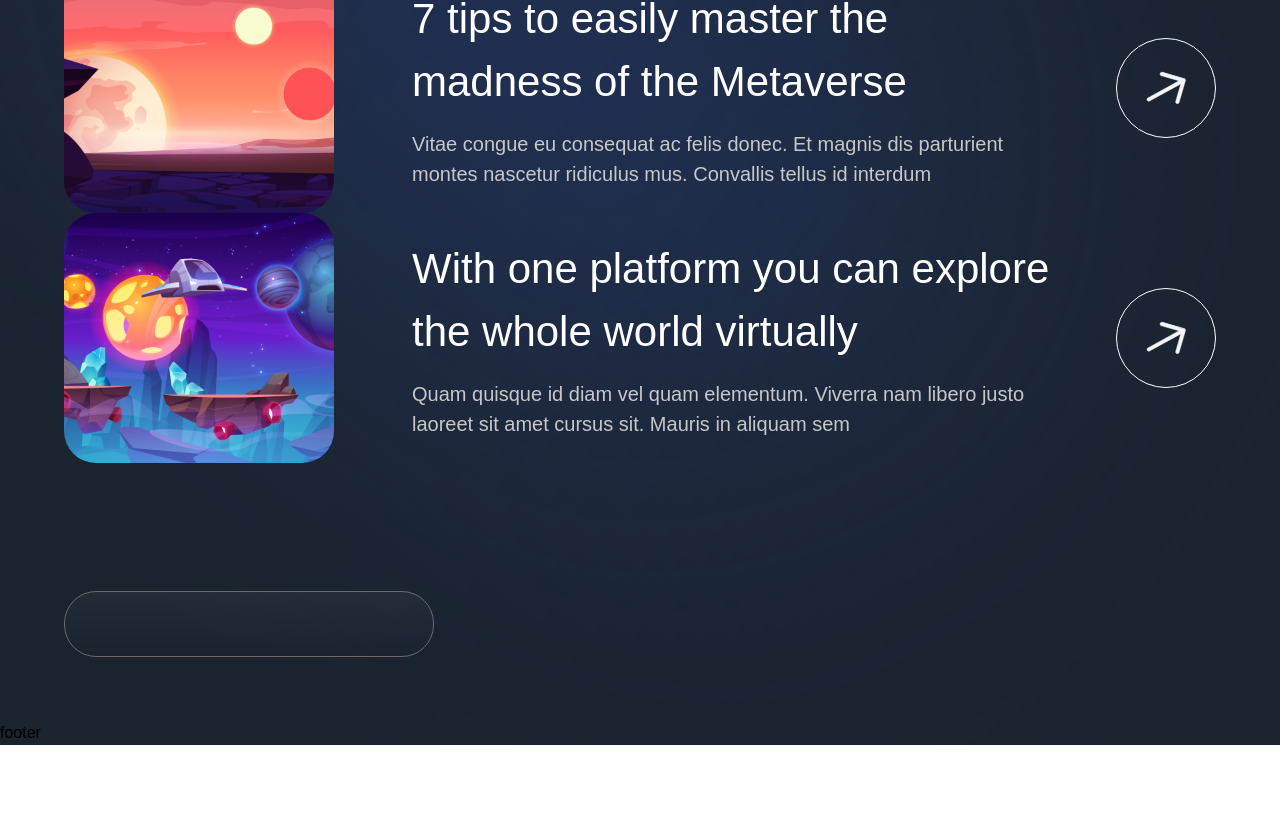
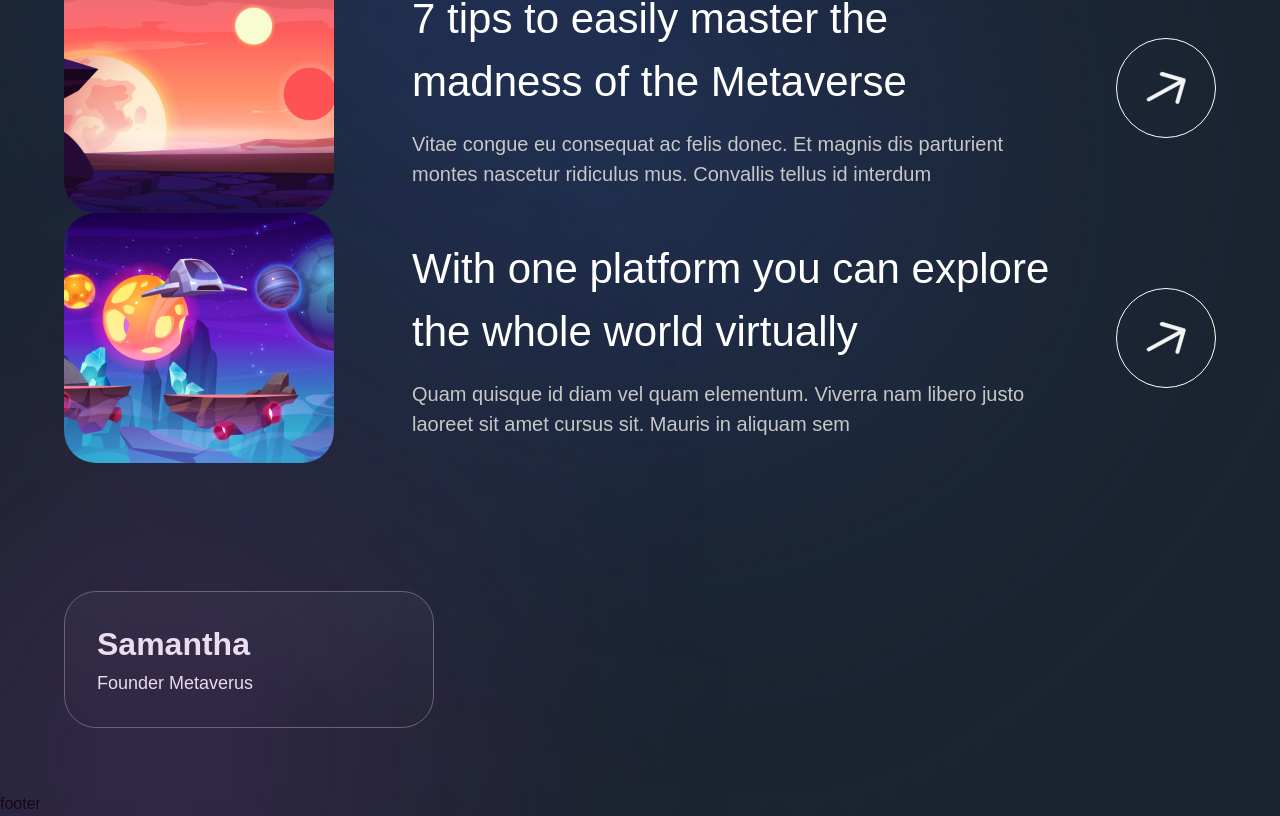
Before and after one commit to tla111/metaverse_ui, a Next.js app in the folder starter_repo/: page / in a window 1280 px wide. Shown: the part 5599-6415 px from the top of the page. Before the commit the page ends 6344 px from the top, so only its background shows below. Built offline with nearby package versions, Linux system fonts and the light colour scheme; a web font is replaced by a local one.

Commit message:
added founder

```diff
--- a/starter_repo/sections/Feedback.jsx
+++ b/starter_repo/sections/Feedback.jsx
@@ -18,7 +18,15 @@ const Feedback = () => (
         variants={fadeIn('right', 'tween', 0.2, 1)}
         className="flex-[0.5] lg:max-w-[370px] flex justify-end flex-col gradient-05 sm:p-8 p-4 rounded-[32px] border-[1px] border-[#6A6A6A] relative"
       >
-
+        <div className="feedback-gradient" />
+        <div>
+          <h4 className="font-bold sm:text-[32px] text-[26px] sm:leading-[40.32px] leading-[36.32px] text-white">
+            Samantha
+          </h4>
+          <p className="mt-[8px] font-normal sm:text-[18px] text-[12px] sm:leading-[22.68px] leading-[16.68px] text-white">
+            Founder Metaverus
+          </p>
+        </div>
       </motion.div>
     </motion.div>
   </section>
```
